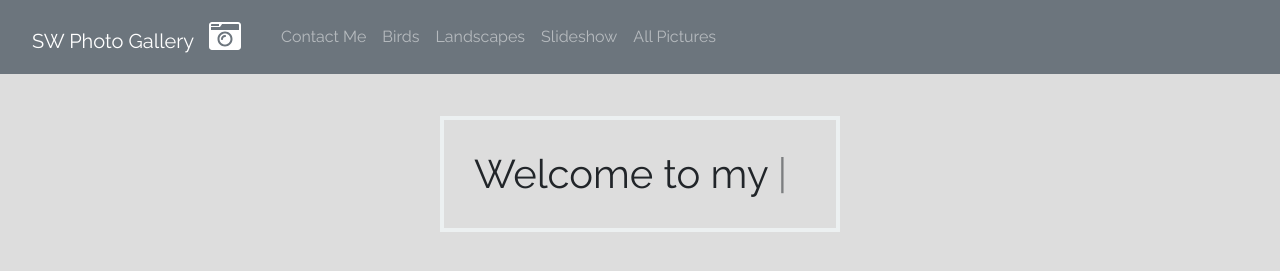
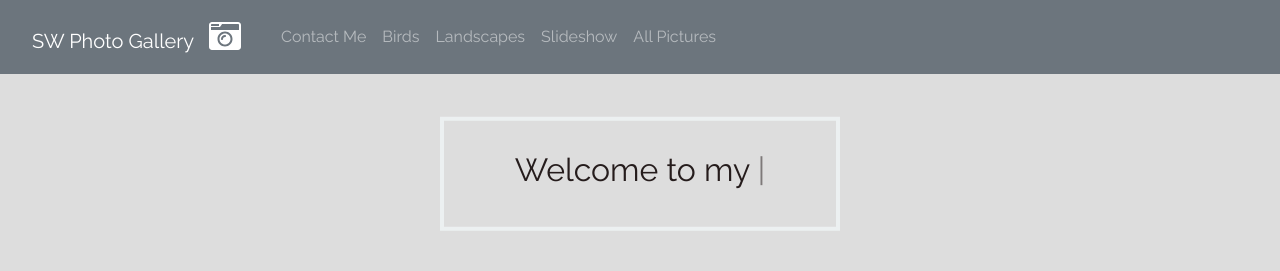
Before and after one commit to SandSW/SandSW.github.io, a plain HTML site: page index.html in a window 1280 px wide. Shown: the top 271 px of the page. Drawn offline with nearby package versions, Linux system fonts and the light colour scheme; some packages are replaced by stand-ins of ours; a script that the page names is missing.

Commit message:
Update index.html

```diff
--- a/index.html
+++ b/index.html
@@ -107,7 +107,7 @@
 
      <div class="banner">
 		<div class="typed_wrap">
-			<h1>Welcome to my <span class="typed"></span></h1>
+			<h2>Welcome to my <span class="typed"></span></h2>
 		</div>
 	</div>
 
```
